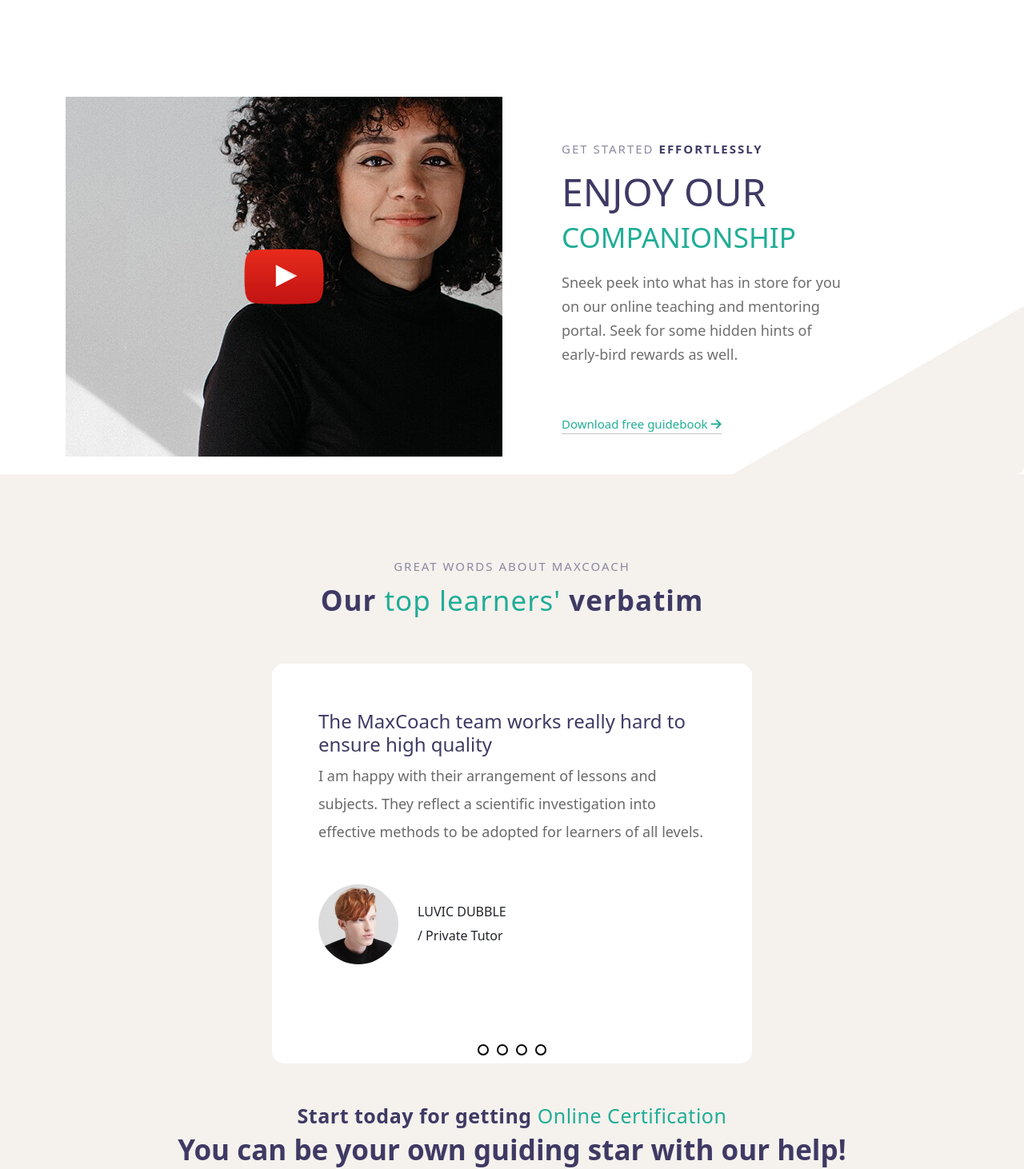
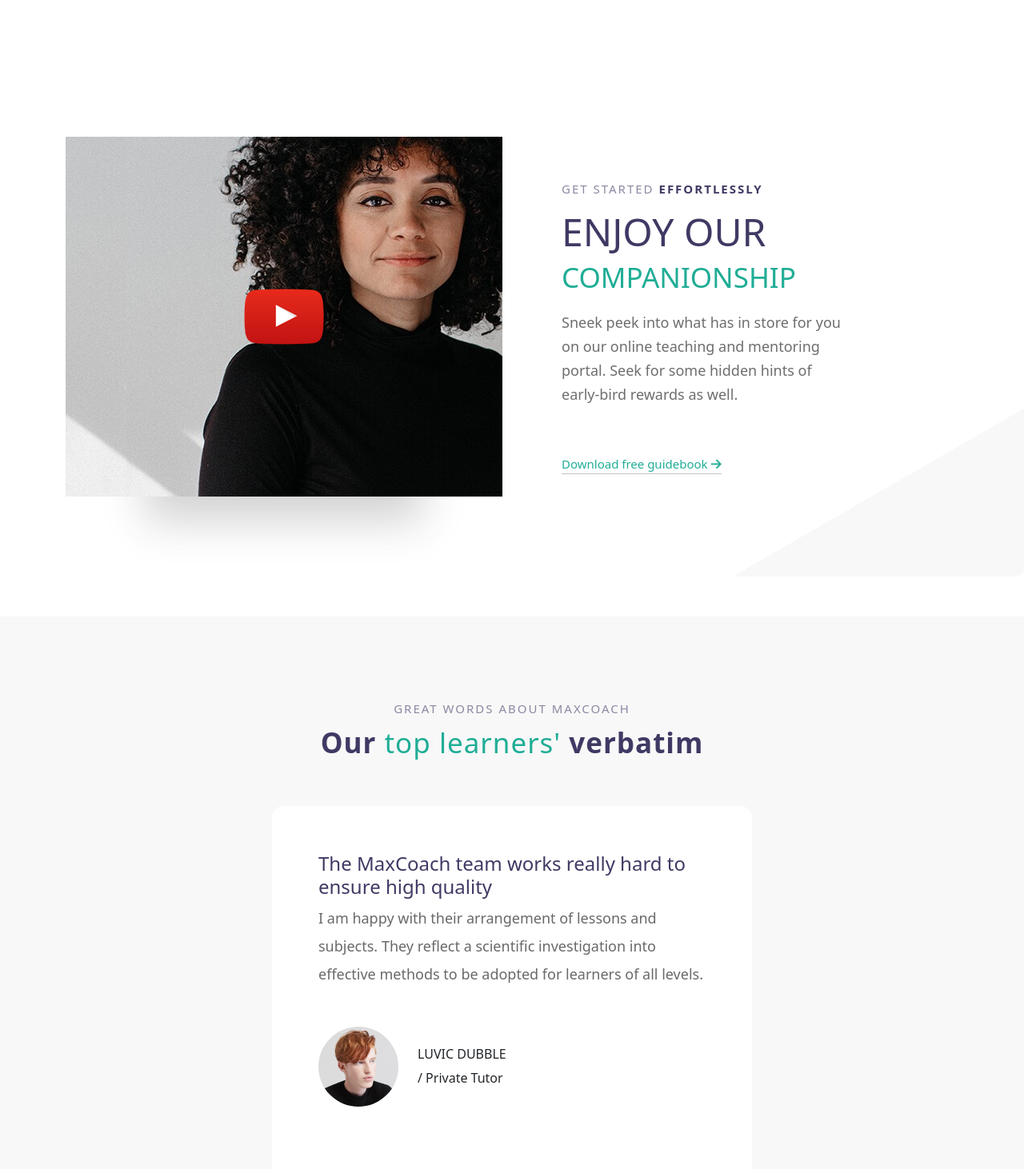
Before and after one commit to saraaffro/proj-html-vuejs, a Vue app: page / in a window 1280 px wide. Shown: the part 2689-4151 px from the top of the page at 80% size. Built offline with nearby package versions, Linux system fonts and the light colour scheme.

Commit message:
style: home bg-color deatails

```diff
--- a/src/components/EnjoyCompanionship.vue
+++ b/src/components/EnjoyCompanionship.vue
@@ -48,12 +48,16 @@
 
 
 .bg {
-    background: linear-gradient(330deg, transparent 182px, #fff 20px), #f5f1ed;
+    background: linear-gradient(330deg, transparent 182px, #fff 20px), #f8f8f8;
     overflow: hidden;
     border-bottom-right-radius: 10px;
+    padding-top: 50px;
+    margin-bottom: 50px;
 }
 .image {
     position: relative;
+    margin-bottom: 100px;
+    box-shadow: 0px 130px 50px -100px rgba(51, 51, 51, 0.22);
 
     .avatar-container {
         overflow: hidden;
--- a/src/components/TeamHome.vue
+++ b/src/components/TeamHome.vue
@@ -37,7 +37,7 @@
 @import '../styles/partial/variables';
 
 .bg{
-    background-color: #f5f1ed;
+    background-color: #f8f8f8;
 }
 
 .title{
```
